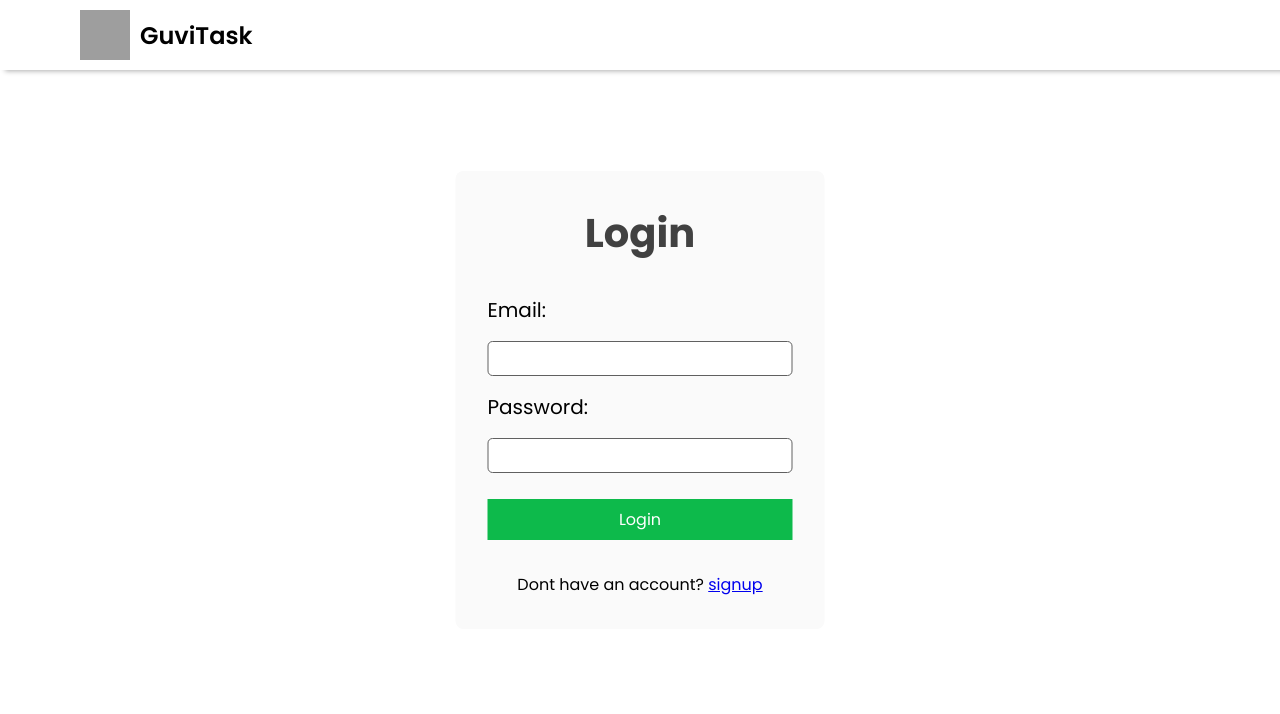
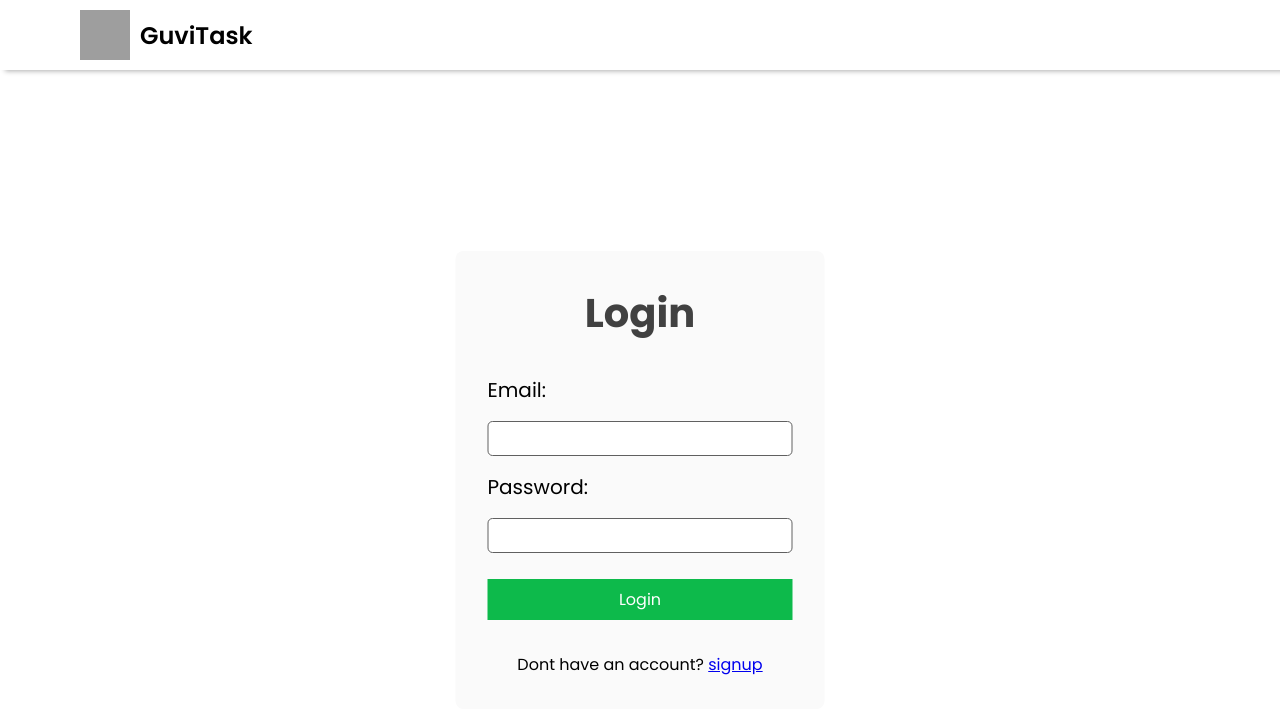
Before and after one commit to Kesavan-77/GuviTask01, a React (Create React App) app in the folder Frontend/: page / in a window 1280 px wide. Shown: the top 714 px of the page. Built offline with nearby package versions, Linux system fonts and the light colour scheme; grey boxes are pictures that could not be loaded; the HTML template or start-up script is replaced by a standard one.

Commit message:
Deploy commit

```diff
--- a/Frontend/src/Components/Home.js
+++ b/Frontend/src/Components/Home.js
@@ -57,10 +57,6 @@ const Home = () => {
   };
 
   const handleLogout = () => {
-    // Clear user credentials or perform any logout actions
-    // For example, you can clear local storage or cookies that store user information
-
-    // Redirect to the login page
     navigate('/');
   };
 
--- a/Frontend/src/Components/Login.js
+++ b/Frontend/src/Components/Login.js
@@ -1,4 +1,3 @@
-// src/components/Login.js
 import React, { useState } from 'react';
 import { useNavigate, Link } from 'react-router-dom';
 import axios from 'axios';
--- a/Frontend/src/Components/Signup.js
+++ b/Frontend/src/Components/Signup.js
@@ -1,4 +1,3 @@
-// src/components/SignUp.js
 import React, { useState } from 'react';
 import axios from 'axios';
 import { useNavigate, Link} from 'react-router-dom';
--- a/Frontend/src/index.css
+++ b/Frontend/src/index.css
@@ -3,3 +3,6 @@
 *{
   font-family: "Poppins", sans-serif;
 }
+.home,.signup,.LoginPage{
+  margin-top: 80px;
+}
```
Also changed, not shown: 1 other file (tests, documents, lock files or other folders).
